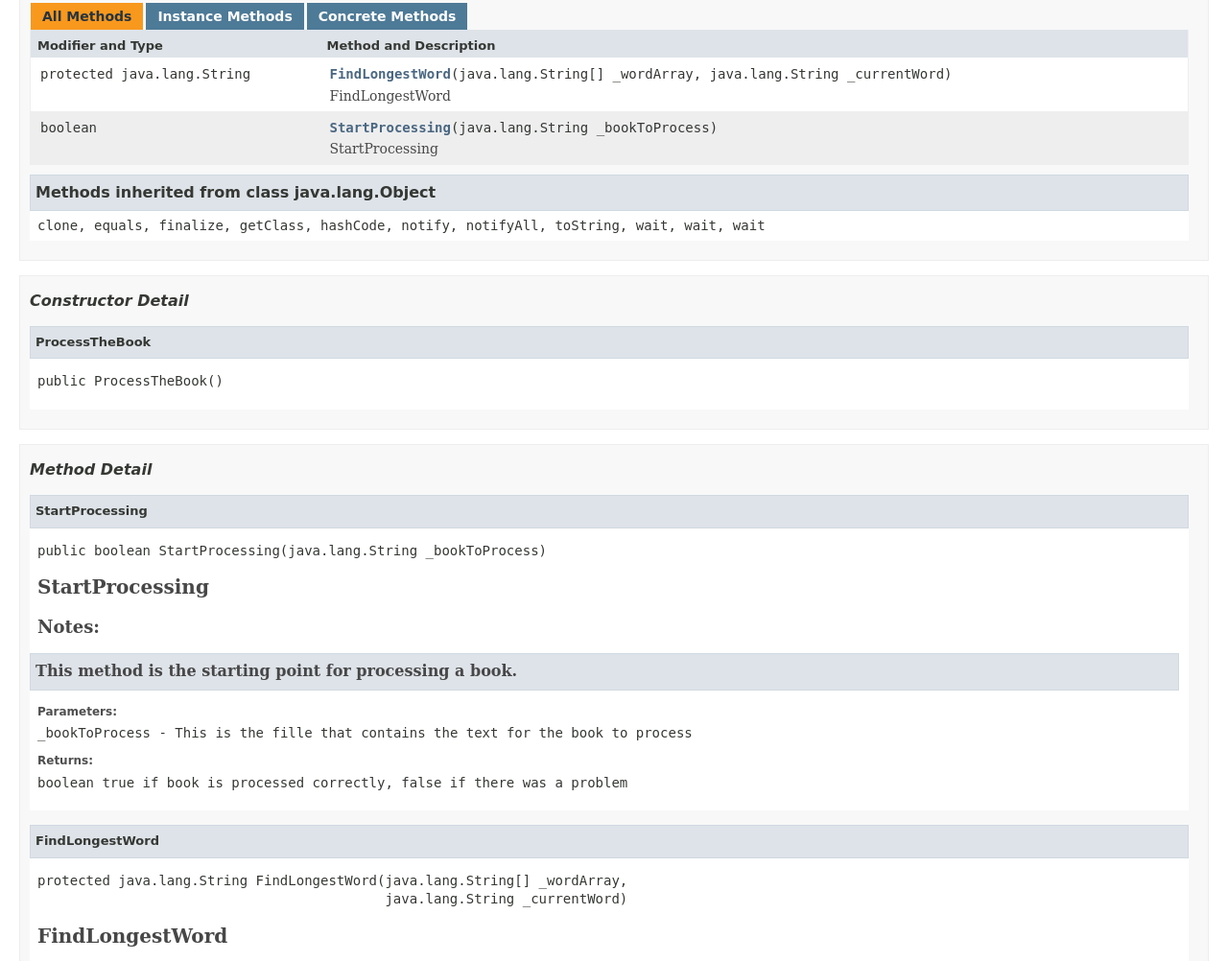
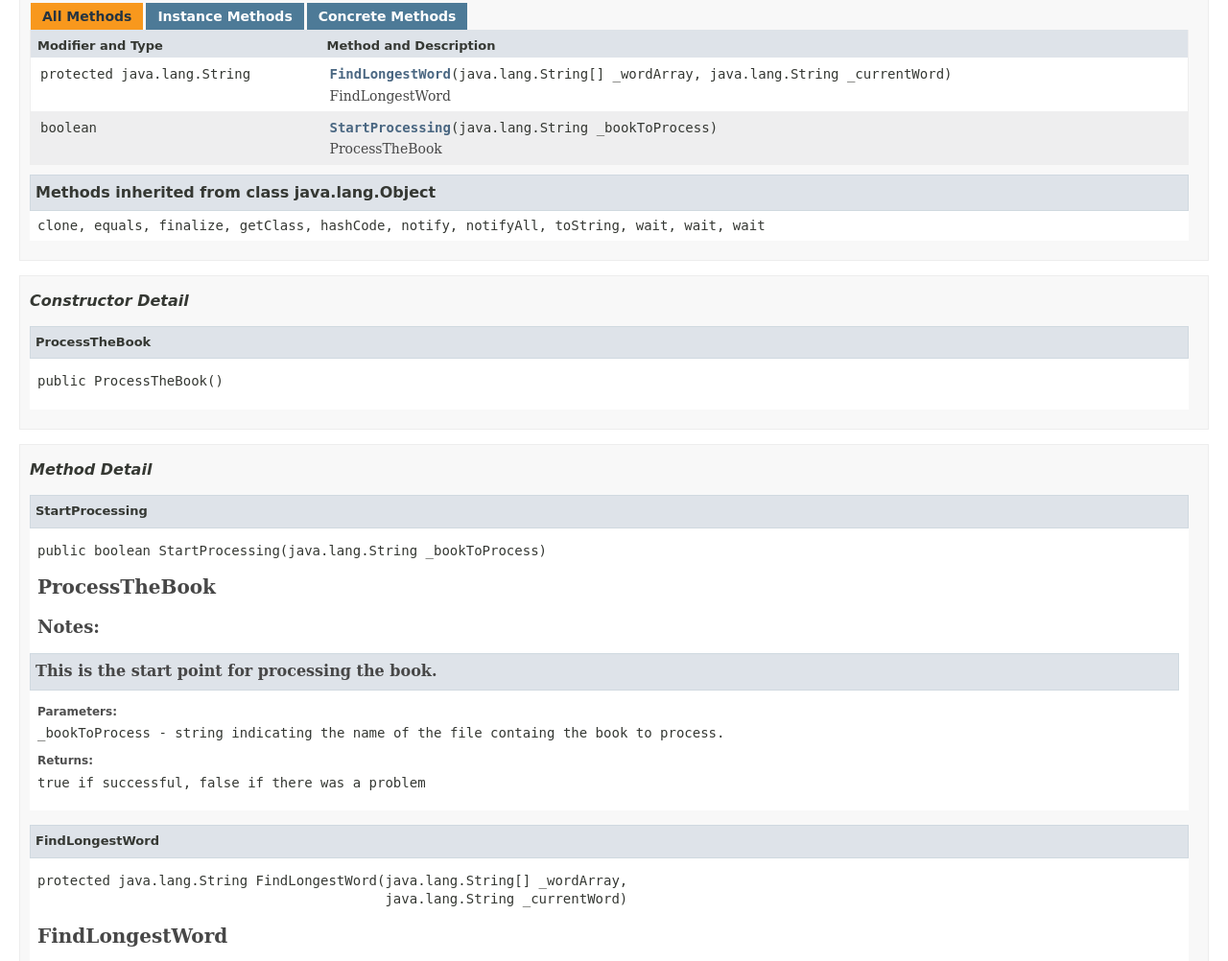
Before and after one commit to DanielLandonJr/CSCI_202-Program1-ReadTheBook, a plain HTML site: page javadocs/app/ProcessTheBook.html in a window 1280 px wide. Shown: the part 807-1809 px from the top of the page at 96% size. Drawn offline with Linux system fonts and the light colour scheme; a web font is replaced by a local one.

Commit message:
Still having formatting issues with StartProcessing in Javadoc

```diff
--- a/javadocs/app/ProcessTheBook.html
+++ b/javadocs/app/ProcessTheBook.html
@@ -2,7 +2,7 @@
 <!-- NewPage -->
 <html lang="en">
 <head>
-<!-- Generated by javadoc (1.8.0_232) on Wed Jan 22 05:49:59 EST 2020 -->
+<!-- Generated by javadoc (1.8.0_232) on Wed Jan 22 05:56:19 EST 2020 -->
 <title>ProcessTheBook</title>
 <meta name="date" content="2020-01-22">
 <link rel="stylesheet" type="text/css" href="../stylesheet.css" title="Style">
@@ -164,7 +164,7 @@ extends java.lang.Object</pre>
 <tr id="i1" class="rowColor">
 <td class="colFirst"><code>boolean</code></td>
 <td class="colLast"><code><span class="memberNameLink"><a href="../app/ProcessTheBook.html#StartProcessing-java.lang.String-">StartProcessing</a></span>(java.lang.String&nbsp;_bookToProcess)</code>
-<div class="block">StartProcessing</div>
+<div class="block">ProcessTheBook</div>
 </td>
 </tr>
 </table>
@@ -213,16 +213,16 @@ extends java.lang.Object</pre>
 <li class="blockList">
 <h4>StartProcessing</h4>
 <pre>public&nbsp;boolean&nbsp;StartProcessing(java.lang.String&nbsp;_bookToProcess)</pre>
-<div class="block"><h1>StartProcessing</h1>
+<div class="block"><h1>ProcessTheBook</h1>
 
  <h2>Notes:</h2>
 
- <h3>This method is the starting point for processing a book.</h3></div>
+ <h3>This is the start point for processing the book.</h3></div>
 <dl>
 <dt><span class="paramLabel">Parameters:</span></dt>
-<dd><code>_bookToProcess</code> - This is the fille that contains the text for the book to process</dd>
+<dd><code>_bookToProcess</code> - string indicating the name of the file containg the book to process.</dd>
 <dt><span class="returnLabel">Returns:</span></dt>
-<dd>boolean true if book is processed correctly, false if there was a problem</dd>
+<dd>true if successful, false if there was a problem</dd>
 </dl>
 </li>
 </ul>
```
Also changed, not shown: javadocs/allclasses-frame.html (+1 -1 lines), javadocs/allclasses-noframe.html (+1 -1 lines), javadocs/app/App.html (+1 -1 lines), javadocs/app/package-frame.html (+1 -1 lines), javadocs/app/package-summary.html (+1 -1 lines), javadocs/app/package-tree.html (+1 -1 lines), javadocs/constant-values.html (+1 -1 lines), javadocs/deprecated-list.html (+1 -1 lines), javadocs/help-doc.html (+1 -1 lines), javadocs/index-all.html (+2 -2 lines), javadocs/index.html (+1 -1 lines), javadocs/overview-tree.html (+1 -1 lines), 2 other files.
